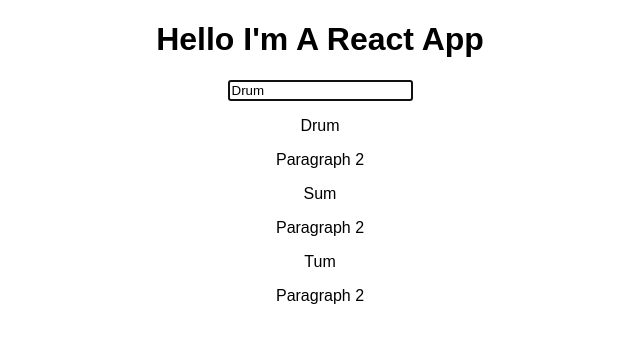
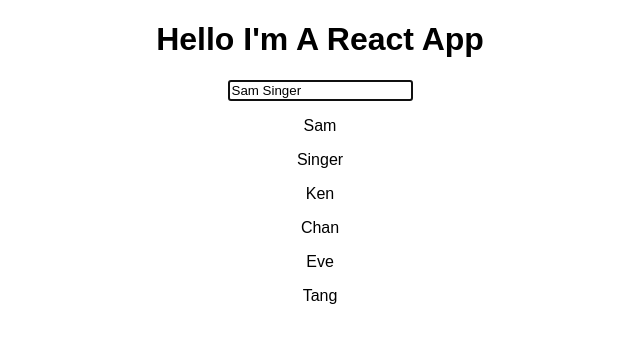
Before and after one commit to Board-Ape/under-the-hood-react, a React (Create React App) app: page / in a window 1280 px wide. Both pictures are taken after a click on the element 640 px from the left and 90 px from the top of the page. Shown: the top 342 px of the page, without its empty margins (320-960 px from the left). Built offline with nearby package versions, Linux system fonts and the light colour scheme.

Commit message:
Using map method to clean up iterative code

```diff
--- a/src/App.js
+++ b/src/App.js
@@ -9,7 +9,11 @@ class App extends Component {
   constructor() {
     super()
     this.state = {
-      name: ['Drum','Sum', 'Tum'],
+      name: [
+        { first: 'Sam', last: 'Singer' },
+        { first: 'Ken', last: 'Chan' },
+        { first: 'Eve', last: 'Tang'}
+      ],
       showUserOuput: false
     }
   }
@@ -40,16 +44,13 @@ class App extends Component {
     if (this.state.showUserOuput) {
       userOutput = (
         <div>
-          <UserOutput
-            name={this.state.name[0]}
-            showTitle={this.showUserHandler}
-          />
-          <UserOutput
-            name={this.state.name[1]}
-          />
-          <UserOutput
-            name={this.state.name[2]}
-          />
+          { this.state.name.map((names,i) => {
+            return <UserOutput
+              key={i}
+              first={names.first}
+              last={names.last}
+            />
+          }) }
         </div>
       )
     }
@@ -58,7 +59,8 @@ class App extends Component {
       <div className="App">
         <h1>Hello I'm A React App</h1>
           <UserInput
-            name={this.state.name[0]}
+            first={this.state.name[0].first}
+            last={this.state.name[0].last}
             changeNames={ this.changeNameHandler }
             toggleShow={ this.toggleUserInputHandler }
           />
--- a/src/UserInput/UserInput.js
+++ b/src/UserInput/UserInput.js
@@ -5,7 +5,7 @@ const userInput = (props) => {
         <div onClick={ props.toggleShow }>
             <input
                 type="text"
-                value={ props.name }
+                value={ props.first + ' ' + props.last}
                 onChange={ props.changeNames }
             />
         </div>
--- a/src/UserOutput/UserOutput.js
+++ b/src/UserOutput/UserOutput.js
@@ -3,8 +3,8 @@ import React from 'react';
 const userOutput = (props) => {
     return (
         <div>
-            <p>{props.name}</p>
-            <p>Paragraph 2</p>
+            <p>{props.first}</p>
+            <p>{props.last}</p>
         </div>
     )
 }
```
